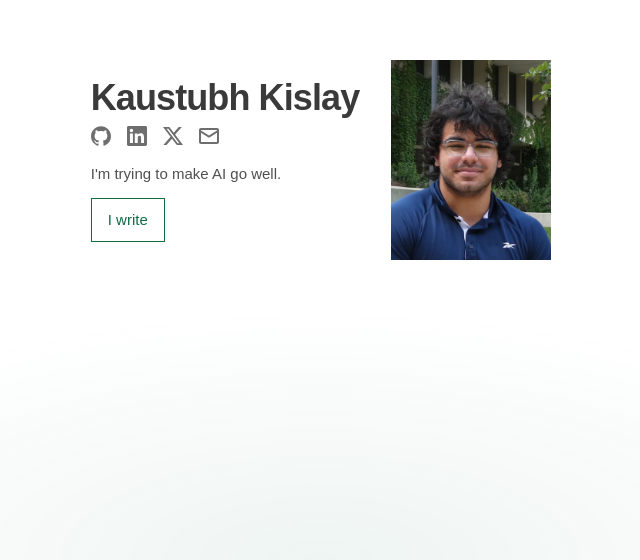
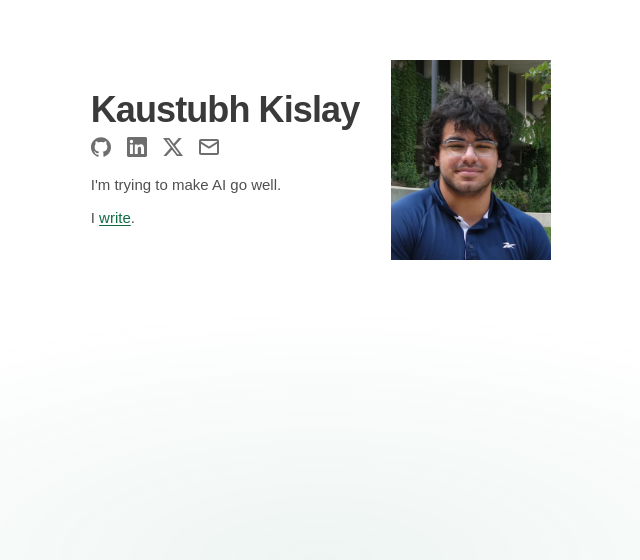
Before and after one commit to kaustubhkislay/website, a Next.js app: page / in a window 1280 px wide. Shown: the part 240-800 px from the top of the page, without its empty margins (319-959 px from the left). Built offline with nearby package versions, Linux system fonts and the light colour scheme; a web font is replaced by a local one.

Commit message:
Restore the inline writing link below the homepage bio

```diff
--- a/src/app/page.tsx
+++ b/src/app/page.tsx
@@ -16,15 +16,19 @@ export default function Home() {
           </h1>
           <ContactBar />
 
-          <p className="mt-4 text-[15px] text-text-muted leading-relaxed">
-            I&apos;m trying to make AI go well.
-          </p>
-          <Link
-            href="/writing"
-            className="mt-3 inline-flex min-h-11 items-center border border-accent px-4 text-[15px] text-accent transition-colors hover:bg-accent hover:text-bg"
-          >
-            I write
-          </Link>
+          <div className="mt-4 space-y-2 text-[15px] text-text-muted leading-relaxed">
+            <p>I&apos;m trying to make AI go well.</p>
+            <p>
+              I{" "}
+              <Link
+                href="/writing"
+                className="text-accent underline decoration-1 underline-offset-2 transition-colors hover:text-accent-hover"
+              >
+                write
+              </Link>
+              .
+            </p>
+          </div>
         </div>
 
         <div className="aspect-[4/5] overflow-hidden">
```
